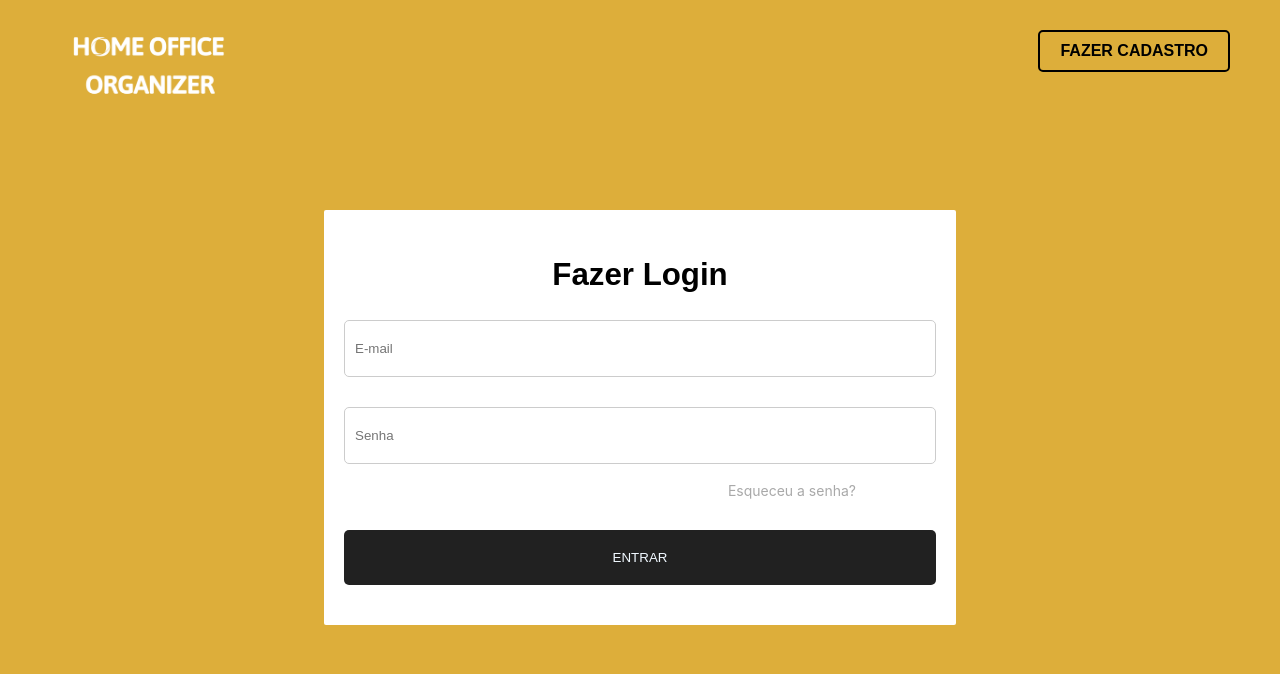
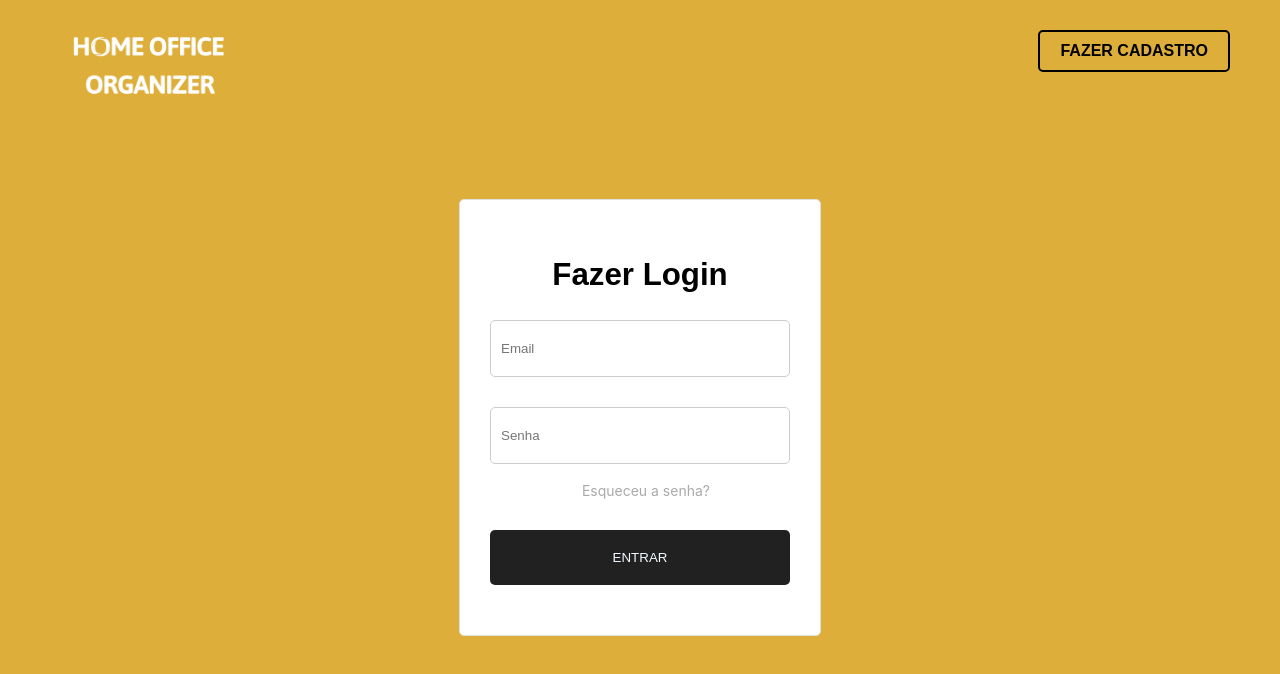
Before and after one commit to ICEI-PUC-Minas-PMV-ADS/pmv-ads-2024-1-e5-proj-homeoffice-organizer-t6, a React (Create React App) app in the folder codigo-fonte/frontend/: page / in a window 1280 px wide. Shown: the top 674 px of the page. Built offline with nearby package versions, Linux system fonts and the light colour scheme.

Commit message:
Padronização dos estilos Login/Cadastro

```diff
--- a/codigo-fonte/frontend/src/Cadastro/Cadastro.css
+++ b/codigo-fonte/frontend/src/Cadastro/Cadastro.css
@@ -1,10 +1,29 @@
+h2 {
+  font-family: Zen Kaku Gothic Antique, sans-serif;
+  font-size: 31.25px;
+  font-weight: 700;
+  line-height: 37.5px;
+  text-align: center;
+  }
+
+  .fs-14 {
+    color: darkgrey;
+    font-size: 14px;
+    font-weight: 400;
+  }
+
+  ul {
+    text-align: right;
+    margin-right: 80px;
+  }
+
 .cadastro-container {
   background-color: #DDAE3A;
   display: flex;
   flex-direction: column;
   align-items: center;
   justify-content: center;
-  height: 100vh;
+  height: 70vh;
 }
 
 .cadastro-form {
--- a/codigo-fonte/frontend/src/Cadastro/Cadastro.js
+++ b/codigo-fonte/frontend/src/Cadastro/Cadastro.js
@@ -1,8 +1,8 @@
-import React, {useState} from 'react';
+import React, { useState } from 'react';
 import axios from 'axios';
 import './Cadastro.css';
 import Navbar from "../NavBar/NavBar";
-import {useNavigate} from "react-router-dom";
+import { useNavigate } from "react-router-dom";
 
 function SignUp() {
     const [formData, setFormData] = useState({
@@ -24,7 +24,7 @@ function SignUp() {
     const [credentialExist, setCredentialExist] = useState(false)
 
     const handleChange = (e) => {
-        const {name, value} = e.target;
+        const { name, value } = e.target;
         setFormData({
             ...formData,
             [name]: value
@@ -41,7 +41,7 @@ function SignUp() {
     const handleSubmit = async (e) => {
         e.preventDefault();
 
-        let formErrors = {...errors};
+        let formErrors = { ...errors };
 
         if (formData.senha !== formData.confirmarSenha) {
             formErrors.confirmarSenha = true;
@@ -79,36 +79,35 @@ function SignUp() {
 
     return (
         <div>
-            <Navbar isLoginPage={false}/>
+            <Navbar isLoginPage={false} />
             <div className="cadastro-container">
                 {credentialExist && <p>Esse e-mail já existe</p>}
                 <form className="cadastro-form" onSubmit={handleSubmit}>
                     <div className="form-group">
                         <h2 className='form-text'>Fazer Cadastro</h2>
                         {successMessage && <p className="success-message">{successMessage}</p>}
-                        <label htmlFor="nome">Nome:</label>
-                        <input type="text" id="nome" name="nome" value={formData.nome} onChange={handleChange}
-                               className={errors.nome ? 'error' : ''} required/>
+                        <input type="text" id="nome" name="nome" placeholder='Nome' value={formData.nome} onChange={handleChange}
+                            className={errors.nome ? 'error' : ''} required />
                         {errors.nome && <span className="error-message">Por favor, insira um nome válido.</span>}
                     </div>
                     <div className="form-group">
-                        <label htmlFor="email">Email:</label>
-                        <input type="email" id="email" name="email" value={formData.email} onChange={handleChange}
-                               className={errors.email ? 'error' : ''} required/>
+                        <input type="email" id="email" name="email" placeholder='Email' value={formData.email} onChange={handleChange}
+                            className={errors.email ? 'error' : ''} required />
                         {errors.email && <span className="error-message">Por favor, insira um email válido.</span>}
                     </div>
                     <div className="form-group">
-                        <label htmlFor="senha">Senha:</label>
-                        <input type="password" id="senha" name="senha" value={formData.senha} onChange={handleChange}
-                               className={errors.senha ? 'error' : ''} required/>
+                        <input type="password" id="senha" name="senha" placeholder='Senha' value={formData.senha} onChange={handleChange}
+                            className={errors.senha ? 'error' : ''} required />
                         {errors.senha &&
                             <span className="error-message">A senha deve conter pelo menos 8 caracteres, incluindo uma letra minúscula e um número.</span>}
                     </div>
                     <div className="form-group">
-                        <label htmlFor="confirmarSenha">Confirmar Senha:</label>
-                        <input type="password" id="confirmarSenha" name="confirmarSenha" value={formData.confirmarSenha}
-                               onChange={handleChange} className={errors.confirmarSenha ? 'error' : ''} required/>
+                        <input type="password" id="confirmarSenha" name="confirmarSenha" placeholder='Confirmar Senha' value={formData.confirmarSenha}
+                            onChange={handleChange} className={errors.confirmarSenha ? 'error' : ''} required />
                         {errors.confirmarSenha && <span className="error-message">As senhas não correspondem.</span>}
+                        <ul>
+                            <a className="fs-14" >Já possui uma conta?</a>
+                        </ul>
                     </div>
                     <button type="submit">Criar Conta</button>
                 </form>
--- a/codigo-fonte/frontend/src/Login/Login.css
+++ b/codigo-fonte/frontend/src/Login/Login.css
@@ -1,11 +1,9 @@
-/* Fontes */
 h2 {
   font-family: Zen Kaku Gothic Antique, sans-serif;
   font-size: 31.25px;
   font-weight: 700;
   line-height: 37.5px;
   text-align: center;
-  ;
   }
 
   .fs-14 {
@@ -19,7 +17,6 @@ h2 {
     margin-right: 80px;
   }
 
-  /* Modificação de elementos */
   body {
     background-color: #DDAE3A;
     margin: 0;
@@ -71,12 +68,11 @@ h2 {
   }
 
   .login-form {
-    text-align: center;
-    background-color: #FFFFFF ;
-    width: 592px;
-    padding: 20px;
-    border: 1px;
-    border-radius: 2px;
+    background-color: #fff;
+    width: 300px;
+    padding: 30px;
+    border: 1px solid #E0E0E0;
+    border-radius: 5px;
   }
 
   .form-group {
@@ -85,8 +81,8 @@ h2 {
 
   input[type="email"],
   input[type="password"] {
-    width: 70%;
-    padding: 10px;
+    width: calc(100% - 22px);
+    padding: 20px 10px;
     border: 1px solid #ccc;
     border-radius: 5px;
   }
--- a/codigo-fonte/frontend/src/Login/Login.js
+++ b/codigo-fonte/frontend/src/Login/Login.js
@@ -34,7 +34,7 @@ function Login() {
           <h2>Fazer Login</h2>
           {error && <p>{error}</p>}
           <div className="form-group">
-            <input type="email" id="email" name="email" placeholder="E-mail" value={email} onChange={(e) => setEmail(e.target.value)} />
+            <input type="email" id="email" name="email" placeholder="Email" value={email} onChange={(e) => setEmail(e.target.value)} />
           </div>
           <div className="form-group">
             <input type="password" id="password" name="password" placeholder="Senha" value={password} onChange={(e) => setPassword(e.target.value)} />
```
